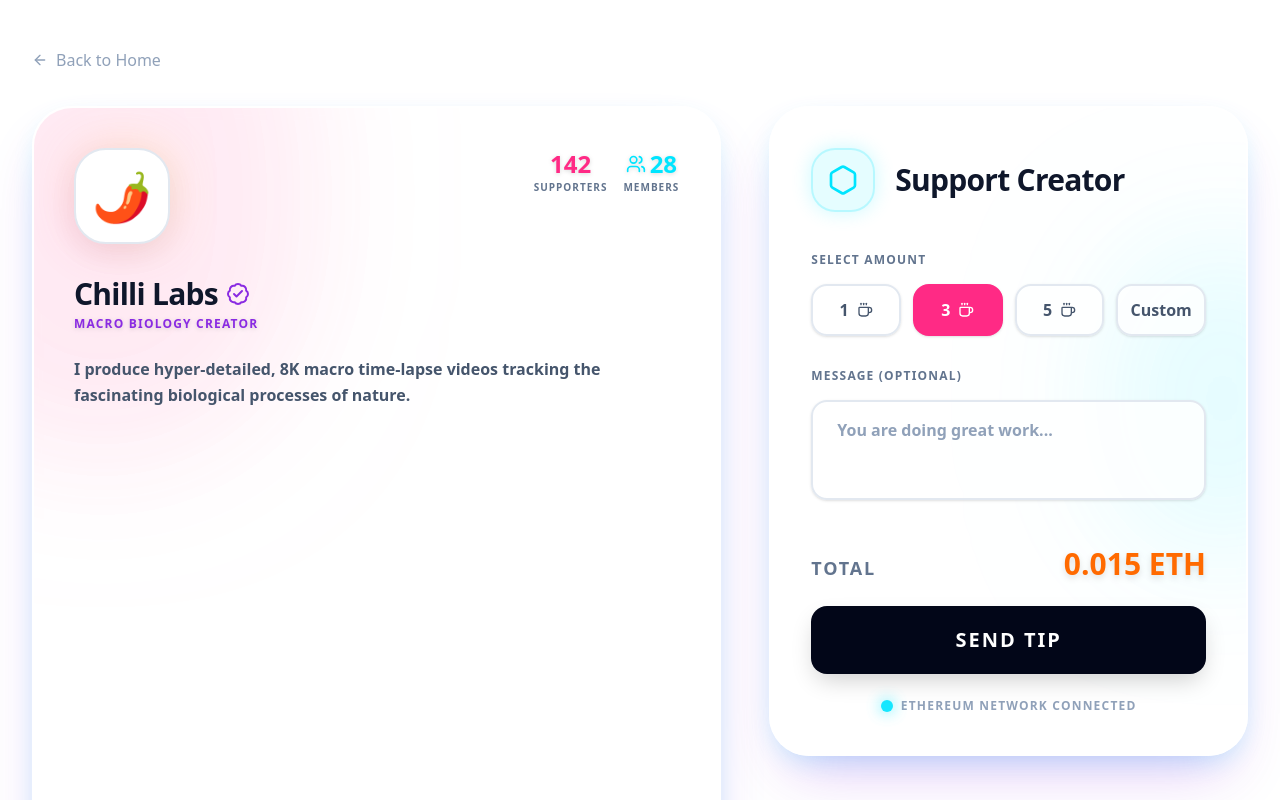
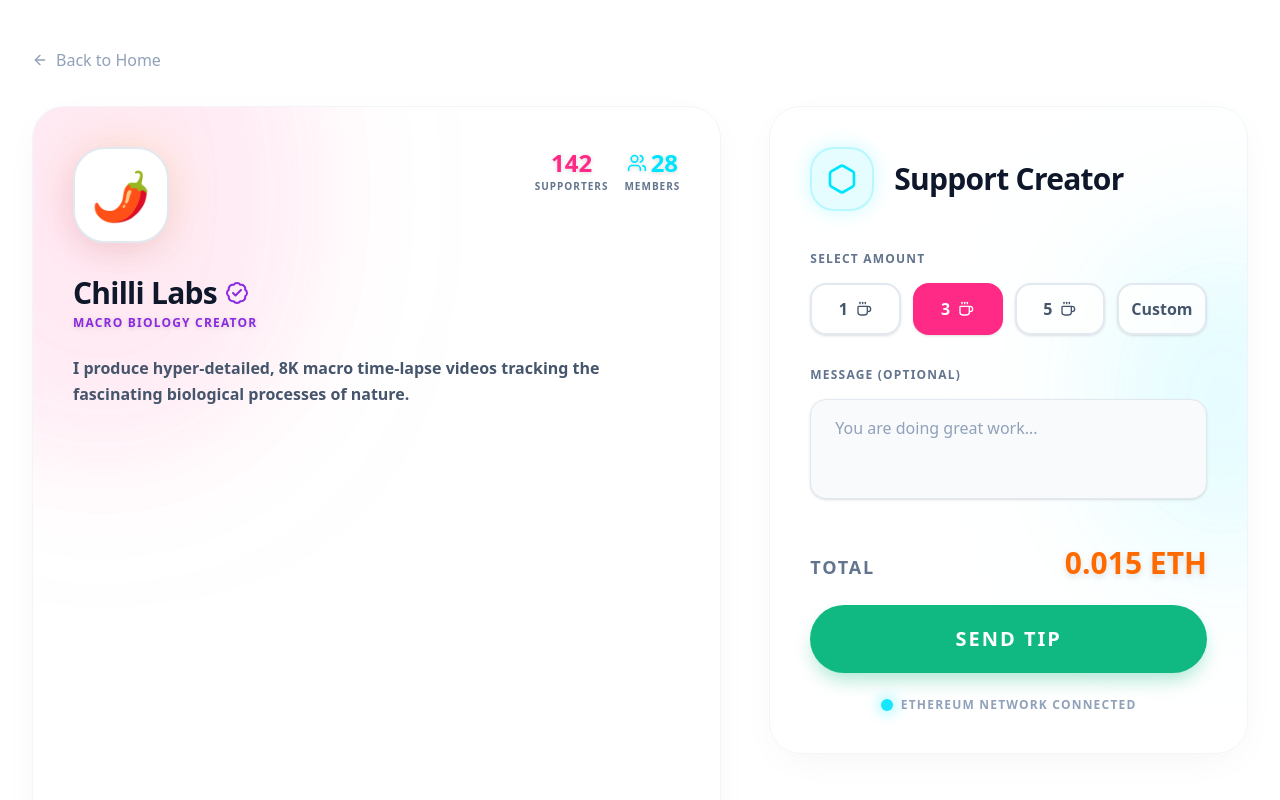
Before and after one commit to UtkarshMudgal2802droid/buy-me-a-coffee, a Next.js app: page /1 in a window 1280 px wide. Shown: the top 800 px of the page. Built offline with nearby package versions, Linux system fonts and the light colour scheme.

Commit message:
Auto-commit: saved changes at 4:52:01 pm

```diff
--- a/src/app/globals.css
+++ b/src/app/globals.css
@@ -1,12 +1,11 @@
 @import "tailwindcss";
 
 @theme {
-  --color-brand-pink: #ff2a85;
-  --color-brand-yellow: #ffeb3b;
-  --color-brand-cyan: #00e5ff;
-  --color-brand-purple: #8a2be2;
-  --color-brand-orange: #ff6a00;
-  --color-light-bg: #f0f4f8;
+  --color-charity-green: #10b981;
+  --color-charity-teal: #14b8a6;
+  --color-charity-blue: #3b82f6;
+  --color-charity-orange: #f97316;
+  --color-charity-bg: #f8fafc;
 }
 
 @layer base {
@@ -16,120 +15,48 @@
 }
 
 @layer components {
-  /* Vibrant Light Mode Glassmorphism */
+  /* Clean Charity Glassmorphism */
   .glass-card {
-    @apply bg-white/60 backdrop-blur-3xl border-2 border-white/80 rounded-[2.5rem] shadow-[0_20px_60px_-15px_rgba(255,42,133,0.3)];
-    box-shadow:
-      inset 0 2px 10px rgba(255, 255, 255, 0.8),
-      0 30px 60px -20px rgba(138, 43, 226, 0.3),
-      0 10px 30px -10px rgba(0, 229, 255, 0.3);
+    @apply bg-white/80 backdrop-blur-2xl border border-slate-100 rounded-[2rem] shadow-[0_10px_40px_-10px_rgba(0,0,0,0.05)];
   }
 
   .glass-input {
-    @apply bg-white/80 border-2 border-slate-200 rounded-2xl px-6 py-4 text-slate-900 placeholder-slate-400 font-bold focus:outline-none focus:ring-4 focus:ring-brand-pink/30 focus:border-brand-pink transition-all duration-300 hover:bg-white hover:border-brand-pink/50 hover:-translate-y-1 shadow-sm;
+    @apply bg-slate-50 border border-slate-200 rounded-2xl px-6 py-4 text-slate-900 placeholder-slate-400 font-medium focus:outline-none focus:ring-2 focus:ring-charity-green/30 focus:border-charity-green transition-all duration-300 hover:bg-white hover:border-charity-green/50 hover:-translate-y-0.5 shadow-sm;
   }
 
-  /* Crazy Hover Buttons */
+  /* Charity Primary Button */
   .glow-btn {
-    @apply relative overflow-hidden rounded-2xl font-black text-lg transition-all duration-300 bg-slate-950 text-white z-10 hover:-translate-y-2 active:translate-y-1;
-    box-shadow: 0 10px 25px -5px rgba(0, 0, 0, 0.2);
-  }
-
-  .glow-btn::before {
-    content: '';
-    position: absolute;
-    top: 0;
-    left: -100%;
-    width: 100%;
-    height: 100%;
-    background: linear-gradient(90deg, transparent, rgba(255,255,255,0.4), transparent);
-    transition: all 0.5s ease;
-    z-index: 1;
-  }
-
-  .glow-btn:hover::before {
-    left: 100%;
-  }
-
-  .glow-btn::after {
-    content: '';
-    position: absolute;
-    inset: 0;
-    border-radius: 1rem;
-    padding: 3px;
-    background: linear-gradient(45deg, var(--color-brand-pink), var(--color-brand-cyan), var(--color-brand-yellow));
-    -webkit-mask: linear-gradient(#fff 0 0) content-box, linear-gradient(#fff 0 0);
-    -webkit-mask-composite: xor;
-    mask-composite: exclude;
-    opacity: 0;
-    transition: opacity 0.3s ease;
-  }
-
-  .glow-btn:hover::after {
-    opacity: 1;
+    @apply relative overflow-hidden rounded-full font-bold text-lg transition-all duration-300 bg-charity-green text-white z-10 hover:-translate-y-1 active:translate-y-0 shadow-[0_10px_20px_-5px_rgba(16,185,129,0.4)];
   }
 
   .glow-btn:hover {
-    box-shadow: 0 20px 40px -10px rgba(255, 42, 133, 0.5), 0 10px 20px -5px rgba(0, 229, 255, 0.4);
+    @apply shadow-[0_15px_25px_-5px_rgba(16,185,129,0.5)];
   }
 
   /* Outline Button */
   .outline-glow-btn {
-    @apply relative overflow-hidden rounded-2xl font-black text-lg transition-all duration-300 border-2 border-slate-950 bg-transparent text-slate-950 z-10 hover:-translate-y-2 active:translate-y-1 hover:text-white flex items-center justify-center gap-2;
+    @apply relative overflow-hidden rounded-full font-bold text-lg transition-all duration-300 border-2 border-slate-200 bg-white text-slate-700 z-10 hover:-translate-y-1 active:translate-y-0 hover:border-charity-green hover:text-charity-green shadow-sm;
   }
 
-  .outline-glow-btn::before {
-    content: '';
-    position: absolute;
-    top: 100%;
-    left: 0;
-    width: 100%;
-    height: 100%;
-    background: slate-950;
-    transition: all 0.4s cubic-bezier(0.8, 0, 0.2, 1);
-    z-index: -1;
-    border-radius: 50% 50% 0 0;
-  }
-
-  .outline-glow-btn:hover::before {
-    top: 0;
-    border-radius: 0;
-    background: #0f172a;
-  }
-
-  .outline-glow-btn:hover {
-    box-shadow: 0 15px 30px -10px rgba(15, 23, 42, 0.3);
-    border-color: transparent;
-  }
-
-  /* Crazy Text Gradient */
+  /* Clean Text Gradient */
   .text-wild-gradient {
-    background: linear-gradient(to right, #ff2a85, #8a2be2, #00e5ff, #ffeb3b);
+    background: linear-gradient(to right, #10b981, #14b8a6, #3b82f6);
     -webkit-background-clip: text;
     background-clip: text;
     color: transparent;
-    background-size: 300% 300%;
-    animation: gradientMove 5s ease infinite;
-  }
-
-  @keyframes gradientMove {
-    0% { background-position: 0% 50%; }
-    50% { background-position: 100% 50%; }
-    100% { background-position: 0% 50%; }
   }
 }
 
 /* Custom Scrollbar */
 ::-webkit-scrollbar {
-  width: 12px;
+  width: 8px;
 }
 ::-webkit-scrollbar-track {
-  background: #f8fafc;
+  background: #f1f5f9;
 }
 ::-webkit-scrollbar-thumb {
   background: #cbd5e1;
-  border-radius: 6px;
-  border: 3px solid #f8fafc;
+  border-radius: 4px;
 }
 ::-webkit-scrollbar-thumb:hover {
   background: #94a3b8;
```
